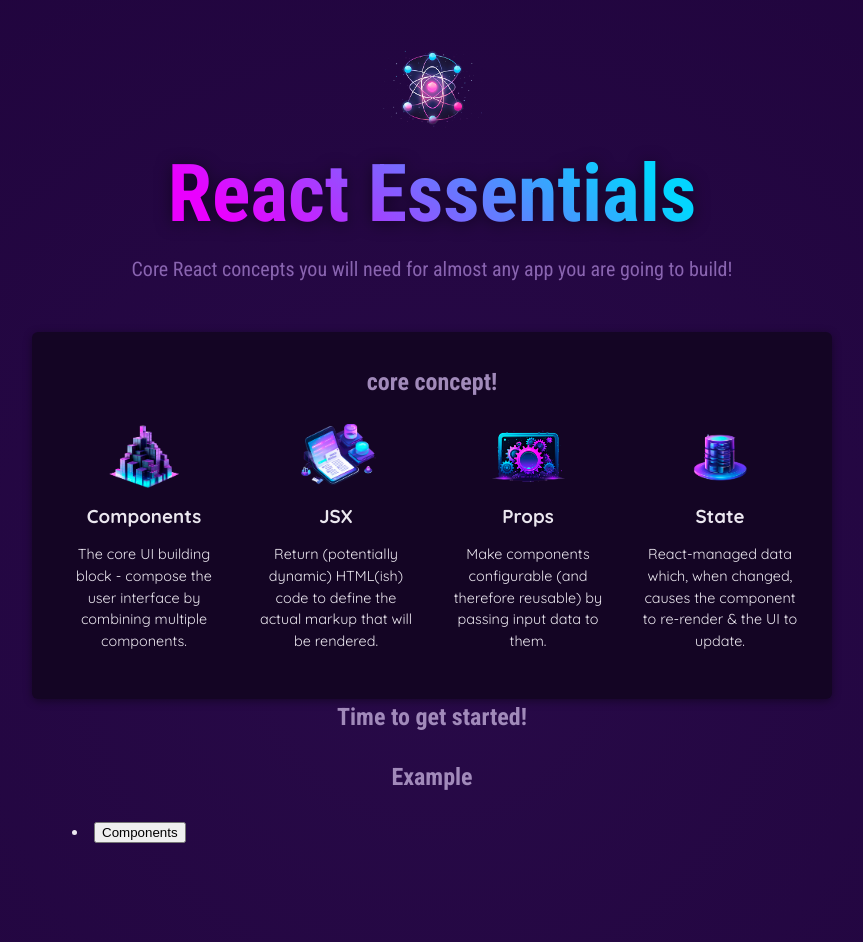
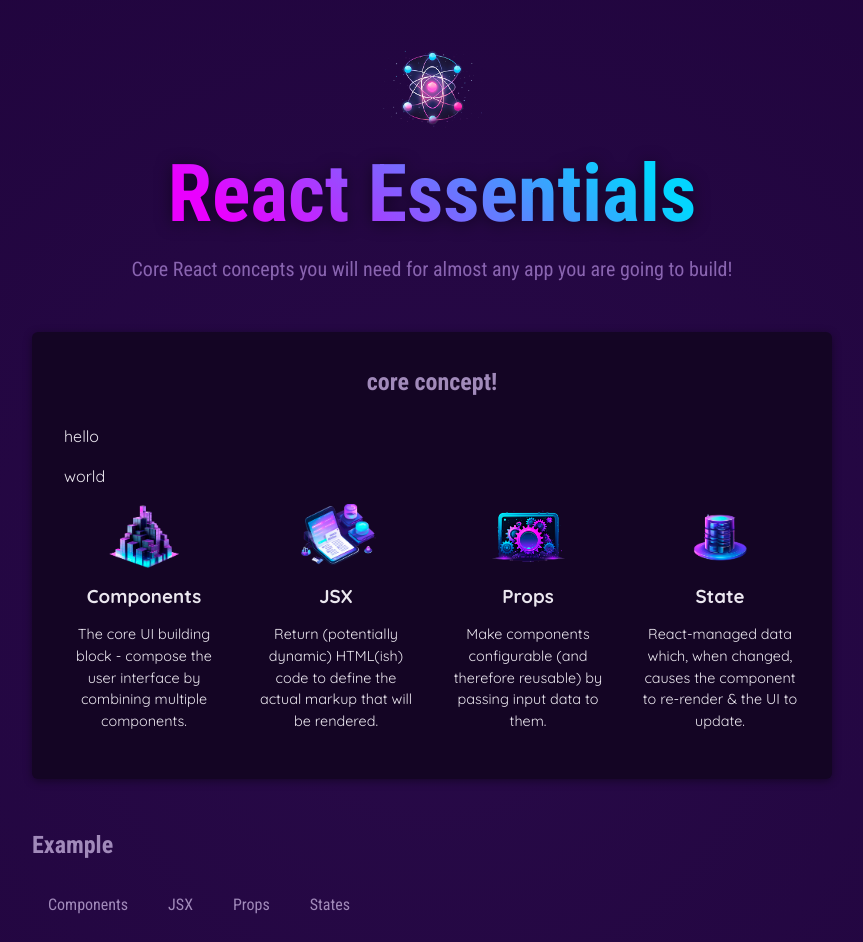
Before and after one commit to LittleLW8847/Udemy-React-Course, a React (Vite) app in the folder 01-starting-project/: page / in a window 1280 px wide. Shown: the top 942 px of the page, without its empty margins (208-1071 px from the left). Built offline with nearby package versions, Linux system fonts and the light colour scheme.

Commit message:
spiliting component

```diff
--- a/01-starting-project/src/App.jsx
+++ b/01-starting-project/src/App.jsx
@@ -1,45 +1,81 @@
+import { useState,Fragment } from 'react';
 
 import componentsImg from './assets/components.png';
-import {CORE_CONCEPTS} from './data.js';
+import CoreConcepts from './components/CoreConcepts.jsx';
 import Header from './components/Header/Header.jsx';
-import CoreConcept from './components/CoreConcept/CoreConcept.jsx';
+
 import TabButton from './components/TabButton.jsx';
+import {EXAMPLES} from './data.js'
 
 
 function App() {
+  const [selectedTopic, setSelectedTopic] = useState('');
+
+  let tabContent = <p>please select a topic</p>;
+
+  if(selectedTopic){
+    tabContent = <div id = "tab-content">
+    <h3>{EXAMPLES[selectedTopic].title}</h3>
+    <p>{EXAMPLES[selectedTopic].description}</p>
+    <pre>
+      <code>
+        {EXAMPLES[selectedTopic].code}
+      </code>
+    </pre>
+  </div>
+  }
+
+  function handleSelect(selectedButton){
+    // selectedButton => 'components', 'jsx', 'props', 'state'
+    tabContent = selectedButton;
+    setSelectedTopic(selectedButton)
+    console.log(selectedTopic);
+}
+
+  console.log('APP COMPONENT EXECUTING')
+
   return (
-    <div>
+    <>
 
       <Header />
       <main>
-        <section id="core-concepts">
-          <h2>core concept!</h2>
-          <ul>
-            <CoreConcept title={CORE_CONCEPTS[0].title}
-            description={CORE_CONCEPTS[0].description}
-            image={CORE_CONCEPTS[0].image}/>
-
-            <CoreConcept {...CORE_CONCEPTS[1]}/>
-
-            <CoreConcept title={CORE_CONCEPTS[2].title}
-            description={CORE_CONCEPTS[2].description}
-            image={CORE_CONCEPTS[2].image} />
-
-            <CoreConcept title={CORE_CONCEPTS[3].title}
-            description={CORE_CONCEPTS[3].description}
-            image={CORE_CONCEPTS[3].image} />
-          </ul>
-        </section>
-        <h2>Time to get started!</h2>
-
-        <section id = "example">
+        <CoreConcepts/>
+        <section id = "examples">
           <h2>Example</h2>
           <menu>
-            <TabButton>Components</TabButton>
+            <TabButton onSelect={()=>handleSelect('components')} isSelect={selectedTopic === 'components'}>Components</TabButton>
+            <TabButton onSelect={()=>handleSelect('jsx')} isSelect={selectedTopic === 'jsx'}>JSX</TabButton>
+            <TabButton onSelect={()=>handleSelect('props')} isSelect={selectedTopic === 'props'}>Props</TabButton>
+            <TabButton onSelect={()=>handleSelect('state')} isSelect={selectedTopic === 'state'}>States</TabButton>
           </menu>
+          {tabContent} {/* alternative 3 */}
+
+          {/*{!selectedTopic && <p>please select a topic</p>}   alternative 2
+          {selectedTopic?
+          <div id = "tab-content">
+          <h3>{EXAMPLES[selectedTopic].title}</h3>
+          <p>{EXAMPLES[selectedTopic].description}</p>
+          <pre>
+            <code>
+              {EXAMPLES[selectedTopic].code}
+            </code>
+          </pre>
+          </div>:null}*/}
+
+          {/*{!selectedTopic? <p>please select a topic</p>:
+          <div id = "tab-content">
+          <h3>{EXAMPLES[selectedTopic].title}</h3>
+          <p>{EXAMPLES[selectedTopic].description}</p>
+          <pre>
+            <code>
+              {EXAMPLES[selectedTopic].code}
+            </code>
+          </pre>
+          </div>*/ }
+
         </section>
       </main>
-    </div>
+    </>
   );
 }
 
--- /dev/null
+++ b/01-starting-project/src/components/CoreConcepts.jsx
@@ -0,0 +1,29 @@
+import CoreConcept from './CoreConcept/CoreConcept.jsx';
+import {CORE_CONCEPTS} from '../data.js';
+
+
+export default function CoreConcepts(){
+    return(
+
+        <section id="core-concepts">
+          <h2>core concept!</h2>
+          {[<p>hello</p>, <p>world</p>]}
+          <ul>
+            {CORE_CONCEPTS.map((arrayItem) => <CoreConcept key={arrayItem.title} {...arrayItem}/>)}
+            {/*<CoreConcept title={CORE_CONCEPTS[0].title}
+            description={CORE_CONCEPTS[0].description}
+            image={CORE_CONCEPTS[0].image}/>
+
+            <CoreConcept {...CORE_CONCEPTS[1]}/>
+
+            <CoreConcept title={CORE_CONCEPTS[2].title}
+            description={CORE_CONCEPTS[2].description}
+            image={CORE_CONCEPTS[2].image} />
+
+            <CoreConcept title={CORE_CONCEPTS[3].title}
+            description={CORE_CONCEPTS[3].description}
+  image={CORE_CONCEPTS[3].image} />*/}
+          </ul>
+        </section>
+    );
+}
--- a/01-starting-project/src/components/TabButton.jsx
+++ b/01-starting-project/src/components/TabButton.jsx
@@ -1,7 +1,8 @@
 export default function TabButton(props){
+    console.log("TAB BTN COMPONENT")
     return(
         <li>
-            <button>{props.children}
+            <button className={props.isSelect? "active":undefined} onClick={props.onSelect}>{props.children}
                 </button>
         </li>
     );
--- a/01-starting-project/src/data.js
+++ b/01-starting-project/src/data.js
@@ -29,3 +29,54 @@
       'React-managed data which, when changed, causes the component to re-render & the UI to update.',
   },
 ];
+
+export const EXAMPLES = {
+  components: {
+    title: 'Components',
+    description:
+      'Components are the building blocks of React applications. A component is a self-contained module (HTML + optional CSS + JS) that renders some output.',
+    code: `
+function Welcome() {
+  return <h1>Hello, World!</h1>;
+}`,
+  },
+  jsx: {
+    title: 'JSX',
+    description:
+      'JSX is a syntax extension to JavaScript. It is similar to a template language, but it has full power of JavaScript (e.g., it may output dynamic content).',
+    code: `
+<div>
+  <h1>Welcome {userName}</h1>
+  <p>Time to learn React!</p>
+</div>`,
+  },
+  props: {
+    title: 'Props',
+    description:
+      'Components accept arbitrary inputs called props. They are like function arguments.',
+    code: `
+function Welcome(props) {
+  return <h1>Hello, {props.name}</h1>;
+}`,
+  },
+  state: {
+    title: 'State',
+    description:
+      'State allows React components to change their output over time in response to user actions, network responses, and anything else.',
+    code: `
+function Counter() {
+  const [isVisible, setIsVisible] = useState(false);
+
+  function handleClick() {
+    setIsVisible(true);
+  }
+
+  return (
+    <div>
+      <button onClick={handleClick}>Show Details</button>
+      {isVisible && <p>Amazing details!</p>}
+    </div>
+  );
+}`,
+  },
+};
```
Also changed, not shown: 01-starting-project/src/components/Examples.jsx (added).
